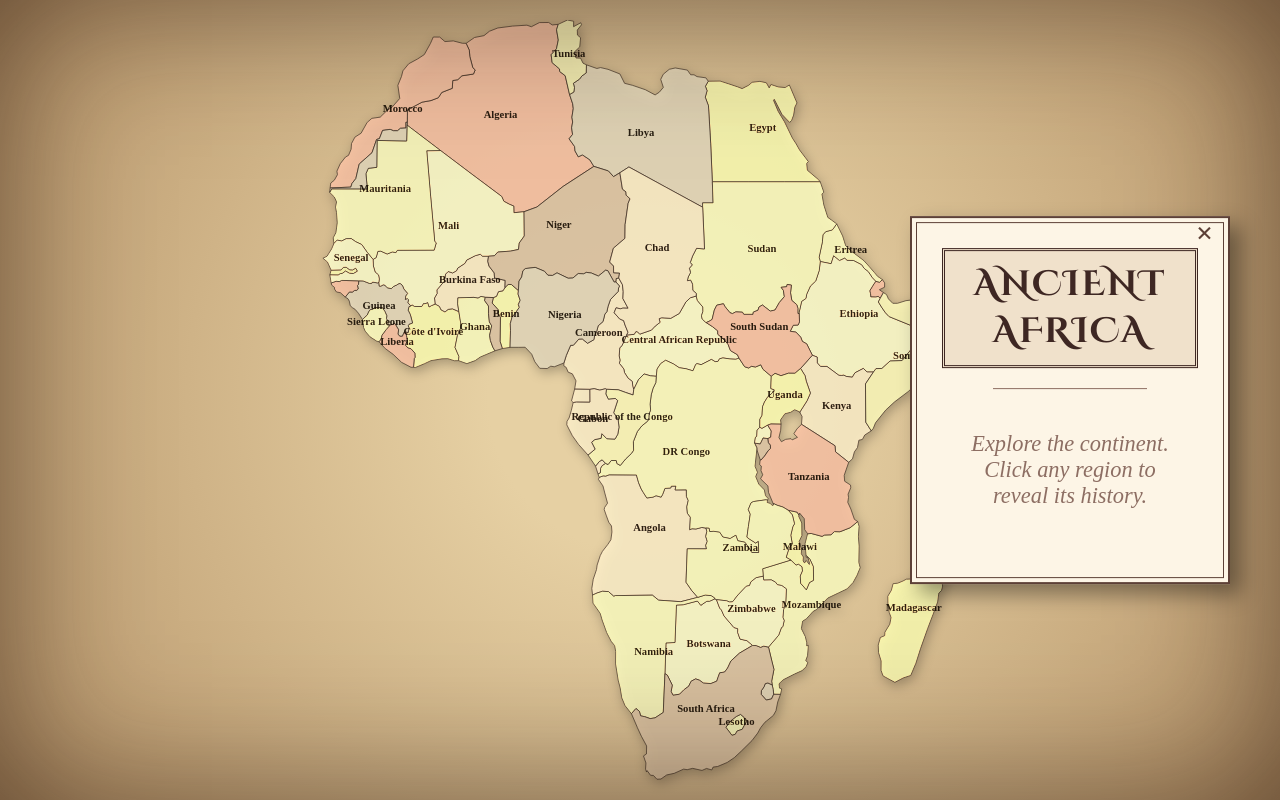
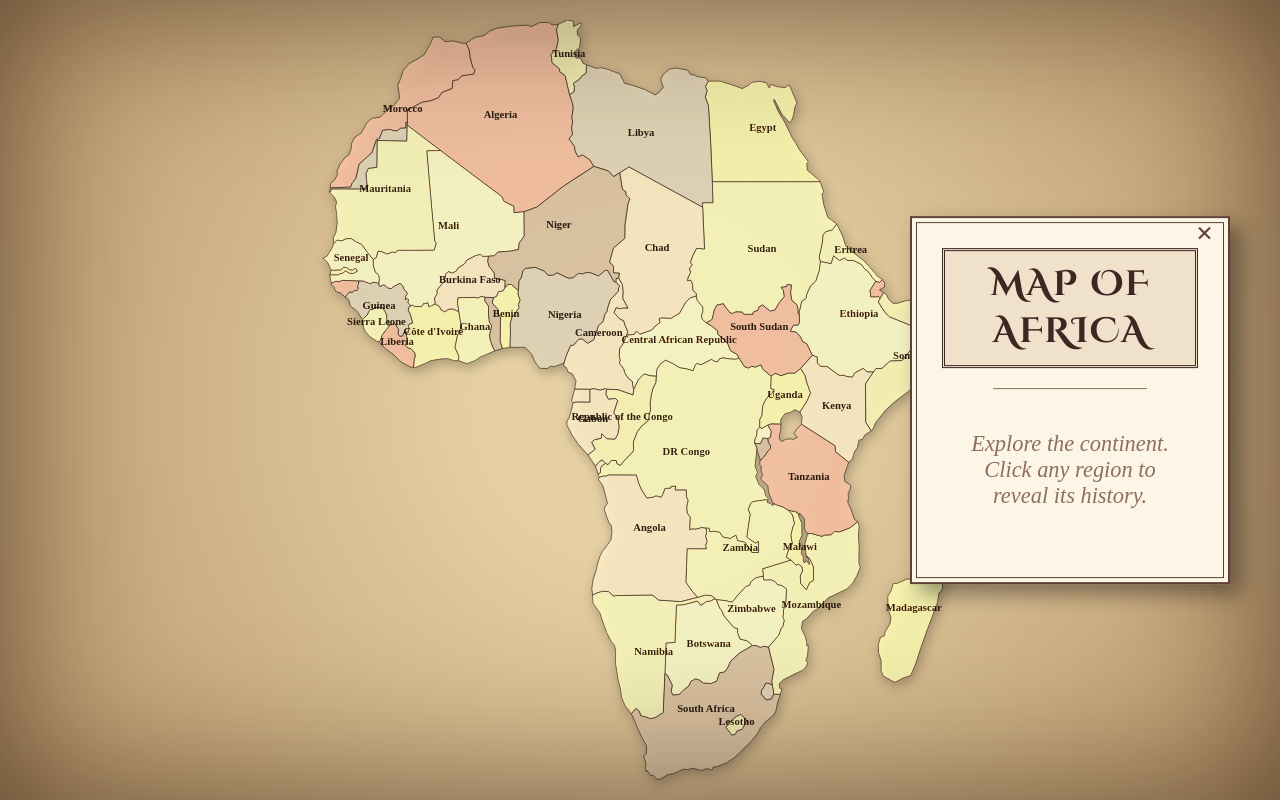
Before and after one commit to Akoere/map-of-Africa, a plain HTML site: page index.html in a window 1280 px wide. Drawn offline with Linux system fonts and the light colour scheme; a web font is replaced by a local one.

Commit message:
Update index.html

```diff
--- a/index.html
+++ b/index.html
@@ -3,7 +3,7 @@
 <head>
     <meta charset="UTF-8">
     <meta name="viewport" content="width=device-width, initial-scale=1.0">
-    <title>Ancient Africa Map</title>
+    <title>Map of Africa</title>
 
     <link rel="stylesheet" href="styles.css">
 
@@ -77,7 +77,7 @@
 
             <div id="welcome-message">
                 <div class="title-box">
-                    <h1>Ancient Africa</h1>
+                    <h1>Map of Africa</h1>
                 </div>
                 <div class="ink-line"></div>
                 <p class="placeholder-text">
```
